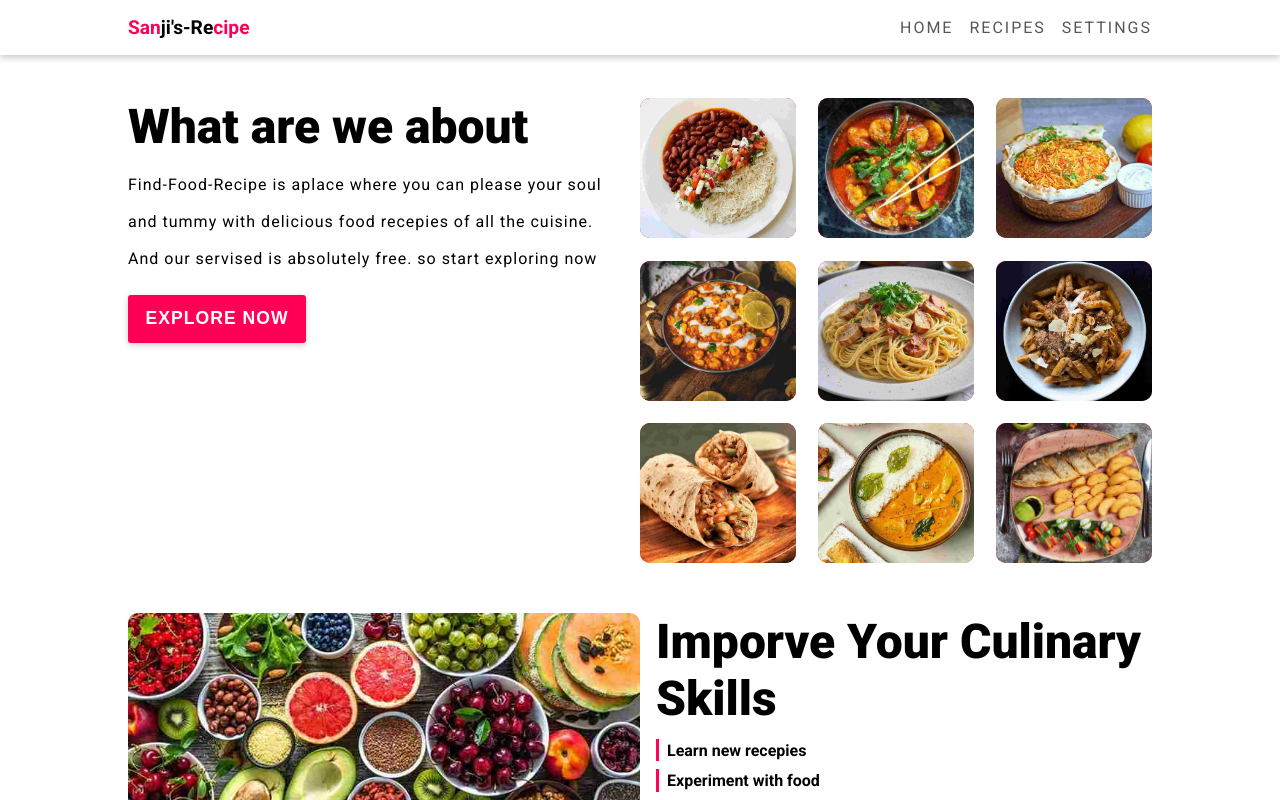
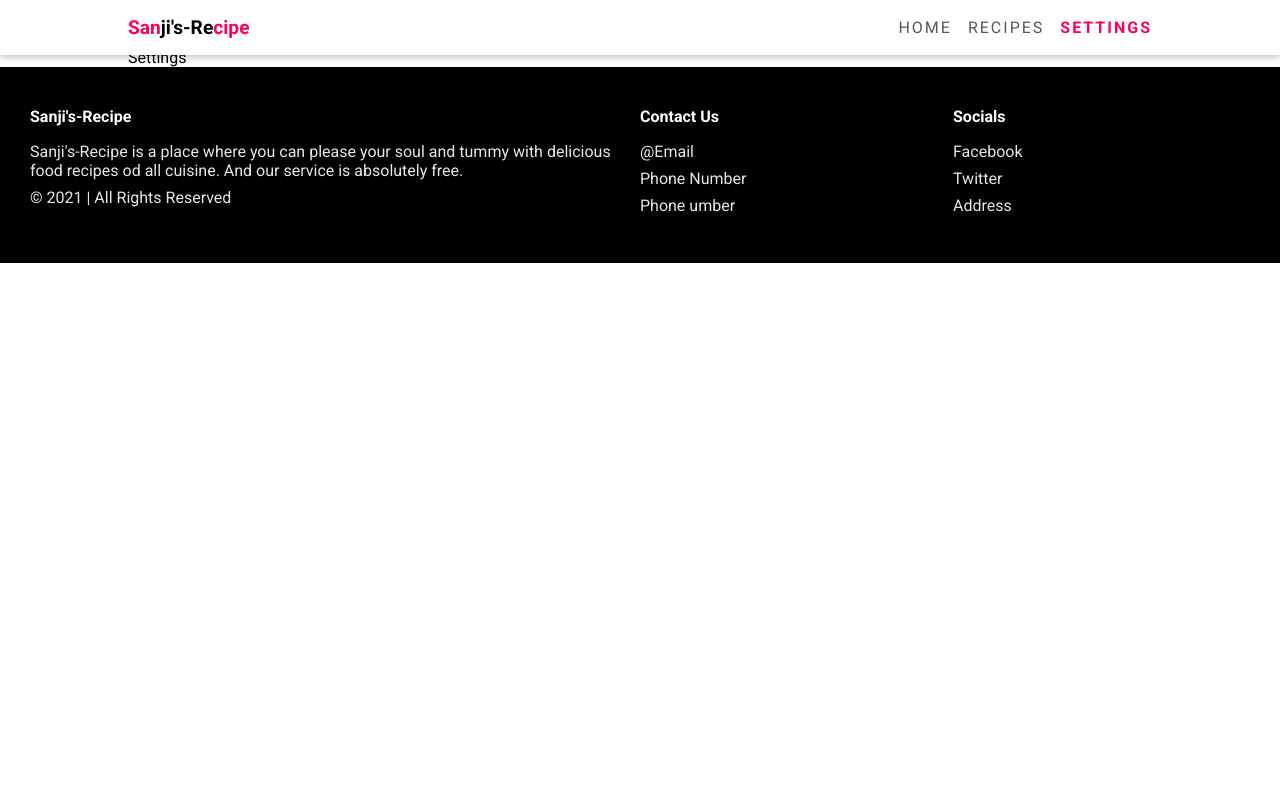
Before and after one commit to KartikayV13/React, a React (Create React App) app in the folder food-recipe-app/: page /settings in a window 1280 px wide. Shown: the top 800 px of the page. Built offline with nearby package versions, Linux system fonts and the light colour scheme.

Commit message:
added some css in side bar and navbar

```diff
--- a/food-recipe-app/src/App.js
+++ b/food-recipe-app/src/App.js
@@ -1,24 +1,27 @@
 import "./App.css";
-import ChiefSection from "./Components/ChiefSection";
 import Footer from "./Components/Footer";
-import Herosection from "./Components/Herosection";
-import Imporveskills from "./Components/Imporveskills";
+import Home from "./Pages/Home";
 import Navbar from "./Components/Navbar";
-import Quotesection from "./Components/Quotesection";
+import Settings from "./Pages/Settings";
+import Recipes from "./Pages/Recipes";
+import { BrowserRouter as Router, Routes, Route } from "react-router-dom";
 
 function App() {
   return (
     <>
-      <div className="App">
-        <Navbar />
-        <div className="container main">
-          <Herosection />
-          <Imporveskills />
-          <Quotesection />
-          <ChiefSection />
+      <Router>
+        <div className="App">
+          <Navbar />
+          <div className="container main">
+            <Routes>
+              <Route path="/" element={<Home />} />
+              <Route path="/recipes" element={<Recipes />} />
+              <Route path="/settings" element={<Settings />} />
+            </Routes>
+          </div>
           <Footer />
         </div>
-      </div>
+      </Router>
     </>
   );
 }
--- a/food-recipe-app/src/Components/Navbar.js
+++ b/food-recipe-app/src/Components/Navbar.js
@@ -5,9 +5,12 @@
 import { FaHome } from "react-icons/fa";
 import { FaListUl } from "react-icons/fa6";
 import { IoSettingsSharp } from "react-icons/io5";
+import { Link, useLocation } from "react-router-dom";
 
 const Navbar = () => {
   const [showSideBar, setShowSideBar] = useState(false);
+
+  const location = useLocation();
 
   const links = [
     {
@@ -34,16 +37,20 @@
   return (
     <>
       <div className="navbar container">
-        <a href="#!" className="logo">
-          {" "}
+        <Link to={"/"} className="logo">
           San<span>ji's-Re</span>cipe
-        </a>
+        </Link>
 
         <div className="nav-link">
           {links.map((link) => (
-            <a href="#!" key={link.name}>
+            <Link
+              className={location.pathname === link.path ? " active" : ""}
+              to={link.path}
+              href="#!"
+              key={link.name}
+            >
               {link.name}
-            </a>
+            </Link>
           ))}
         </div>
         <div
--- a/food-recipe-app/src/Components/Sidebar.js
+++ b/food-recipe-app/src/Components/Sidebar.js
@@ -1,18 +1,28 @@
-import React from 'react'
-import "../Styles/Sidebar.css"
+import React from "react";
+import "../Styles/Sidebar.css";
+import { Link, useLocation } from "react-router-dom";
 
+const Sidebar = ({ links, close }) => {
+  const location = useLocation();
 
-const Sidebar = ({links , close}) => {
   return (
-    <div className='sidebar' onClick={close}>
+    <div className="sidebar" onClick={close}>
       {links.map((link) => (
-        <a className='sidebar-link' href="#!" key={link.name}>
-         <span className='sidebar-icons'> {link.icon} </span>
+        <Link
+          to={link.path}
+          className={
+            location.pathname === link.path
+              ? "sidebar-link active"
+              : "sidebar-link"
+          }
+          key={link.name}
+        >
+          <span className="sidebar-icons"> {link.icon} </span>
           {link.name}
-          </a>
+        </Link>
       ))}
     </div>
-  )
-}
+  );
+};
 
-export default Sidebar
+export default Sidebar;
--- /dev/null
+++ b/food-recipe-app/src/Pages/Home.js
@@ -0,0 +1,18 @@
+import React from "react";
+import Herosection from "../Components/Herosection";
+import Imporveskills from "../Components/Imporveskills";
+import Quotesection from "../Components/Quotesection";
+import ChiefSection from "../Components/ChiefSection";
+
+const Home = () => {
+  return (
+    <>
+      <Herosection />
+      <Imporveskills />
+      <Quotesection />
+      <ChiefSection />
+    </>
+  );
+};
+
+export default Home;
--- /dev/null
+++ b/food-recipe-app/src/Pages/Recipes.js
@@ -0,0 +1,7 @@
+import React from "react";
+
+const Recipes = () => {
+  return <div>Recipes</div>;
+};
+
+export default Recipes;
--- /dev/null
+++ b/food-recipe-app/src/Pages/Settings.js
@@ -0,0 +1,7 @@
+import React from "react";
+
+const Settings = () => {
+  return <div>Settings</div>;
+};
+
+export default Settings;
--- a/food-recipe-app/src/Styles/Sidebar.css
+++ b/food-recipe-app/src/Styles/Sidebar.css
@@ -36,8 +36,8 @@
   animation-delay: 0.3s;
 }
 
-.sidebar-link .active {
-  border-left-color: 0.4em solid var(--primary-color);
+.sidebar-link.active {
+  border-left-color: var(--primary-color);
 }
 .sidebar-link .sidebar-icons {
   color: black;
@@ -61,9 +61,8 @@
   }
 }
 
-/* @media screen and (max-width: 760px) {
-
-    .sidebar{
-        display: block;
-    }
-} */
+@media screen and (min-width: 761px) {
+  .sidebar {
+    display: none;
+  }
+}
```
